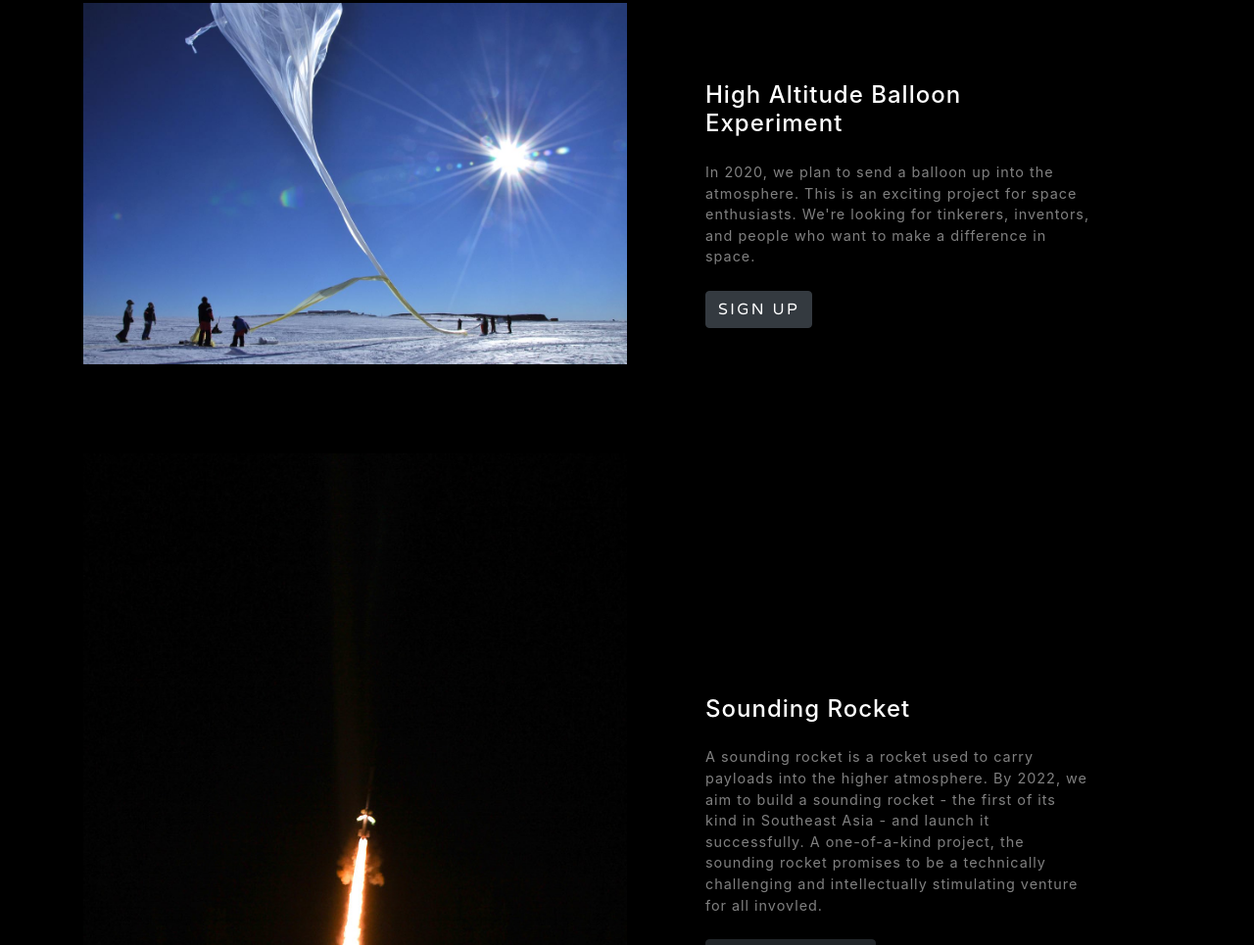
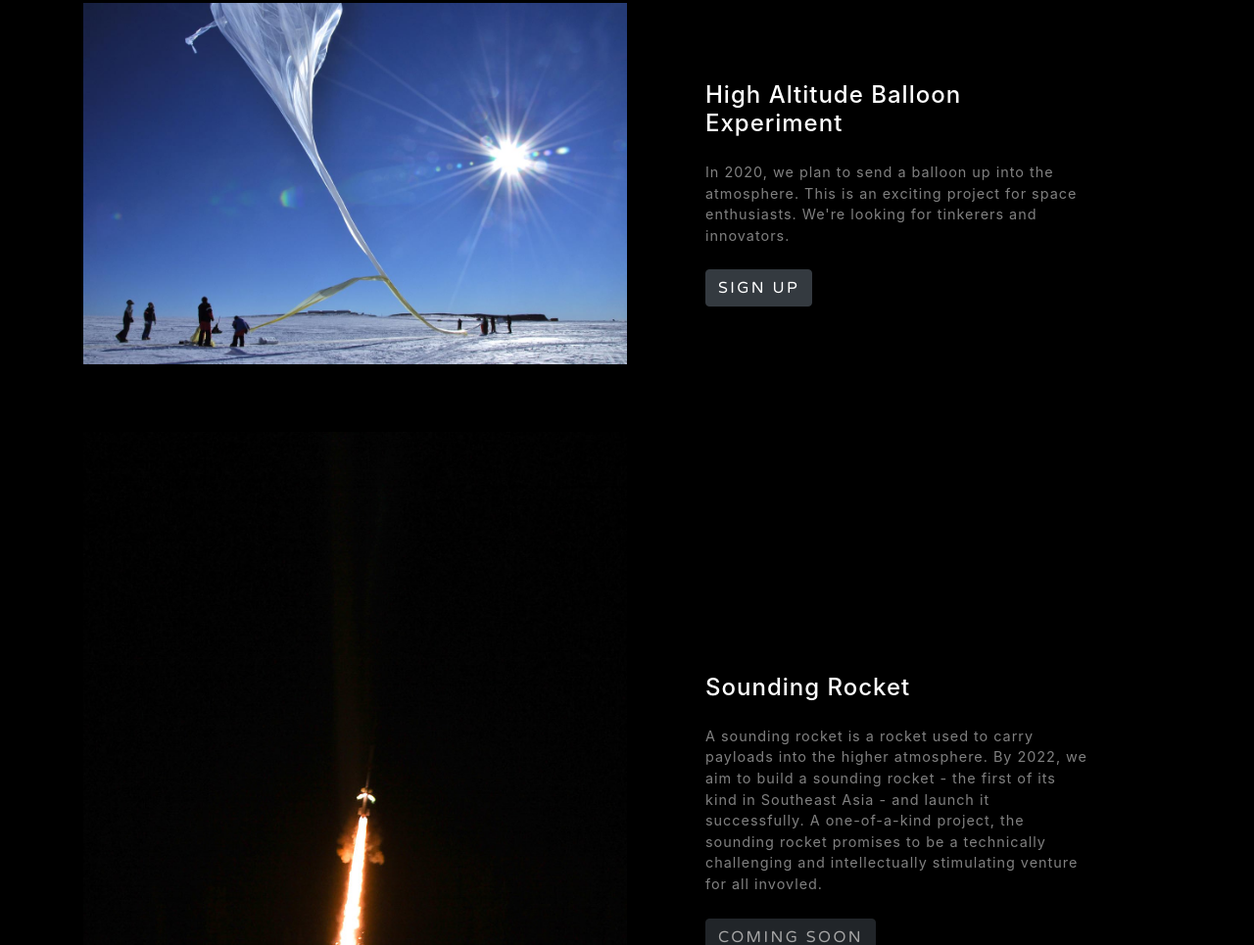
Before and after one commit to seds-sg/seds-sg-site, a website with bundled scripts: page index.html in a window 1280 px wide. Shown: the part 1475-2440 px from the top of the page at 98% size. Built offline with nearby package versions, Linux system fonts and the light colour scheme.

Commit message:
Update index.html Minor change in phrasing.

```diff
--- a/index.html
+++ b/index.html
@@ -96,7 +96,7 @@
             <div class="d-flex h-100">
               <div class="project-text w-100 my-auto text-center text-lg-left">
                 <h4 class="mb-4 text-white">High Altitude Balloon Experiment</h4>
-                <p class="mb-4 text-white-50">In 2020, we plan to send a balloon up into the atmosphere. This is an exciting project for space enthusiasts. We're looking for tinkerers, inventors, and people who want to make a difference in space.</p>
+                <p class="mb-4 text-white-50">In 2020, we plan to send a balloon up into the atmosphere. This is an exciting project for space enthusiasts. We're looking for tinkerers and innovators.</p>
                 <a href="http://bit.ly/projnewdawn" class="btn btn-dark">Sign up</a>
               </div>
             </div>
```
